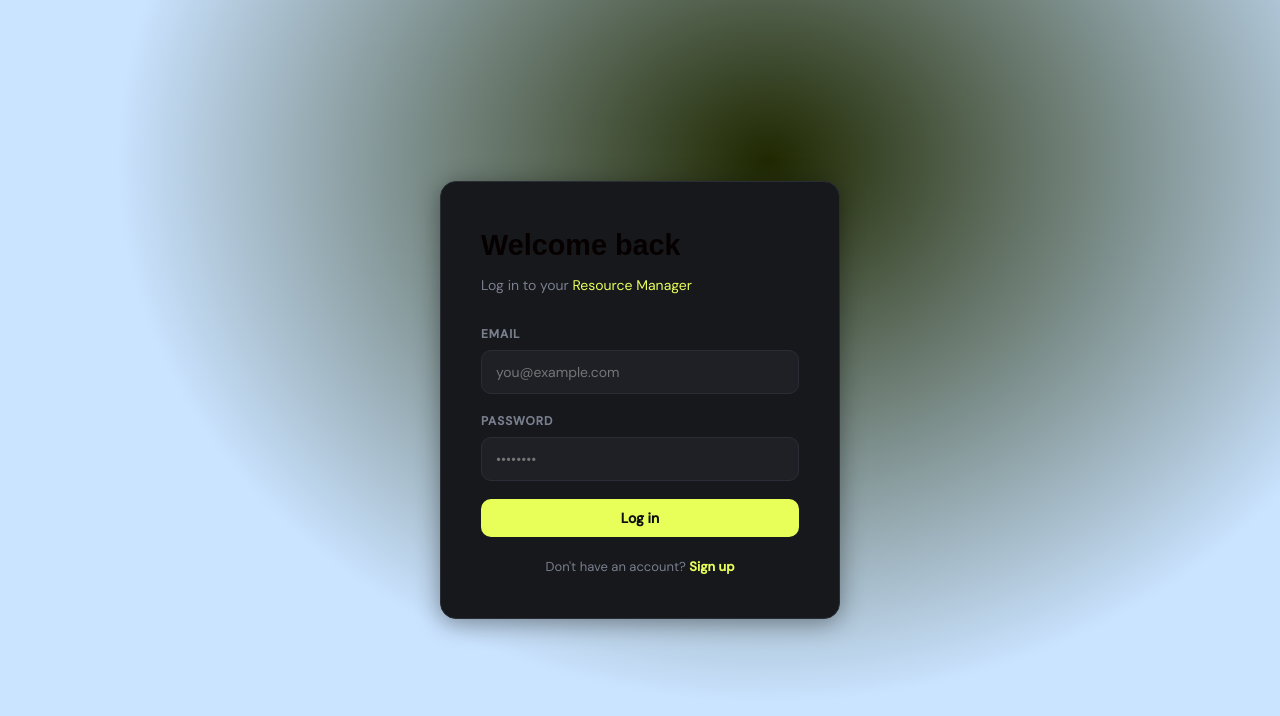
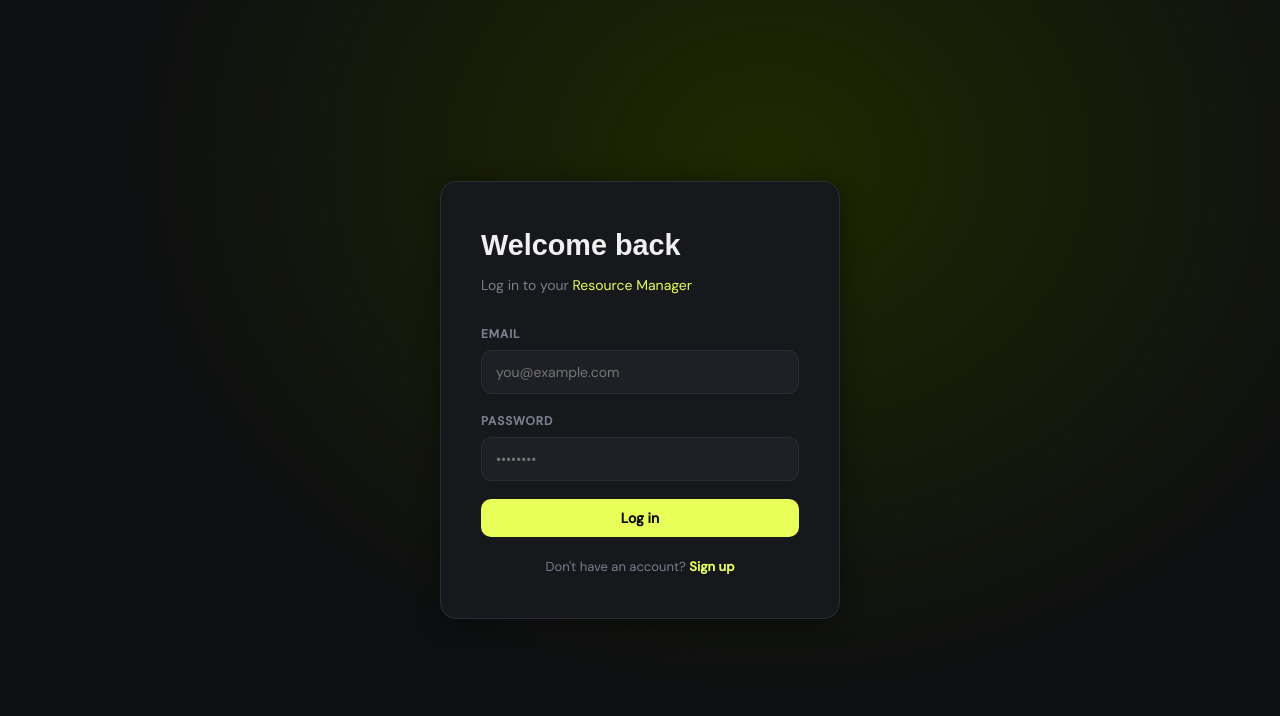
Before and after one commit to VarnanRajput/resource-manager, a React (Vite) app in the folder frontend/: page /login in a window 1280 px wide. Shown: the top 716 px of the page. Built offline with nearby package versions, Linux system fonts and the light colour scheme.

Commit message:
bgcolorchangedark

```diff
--- a/frontend/src/styles/global.css
+++ b/frontend/src/styles/global.css
@@ -1,13 +1,13 @@
 /* ── CSS Variables ── */
 :root {
-  --bg:        #cae3ff;
+  --bg:        #0e0f11;
   --surface:   #16181c;
   --surface2:  #1e2026;
   --border:    #2a2d35;
   --accent:    #e8ff5a;
   --accent2:   #5affd4;
   --danger:    #ff5a5a;
-  --text:      #060000;
+  --text:      #f0f0f0;
   --muted:     #7a7f8e;
   --radius:    10px;
   --font-head: "Syne", sans-serif;
```
